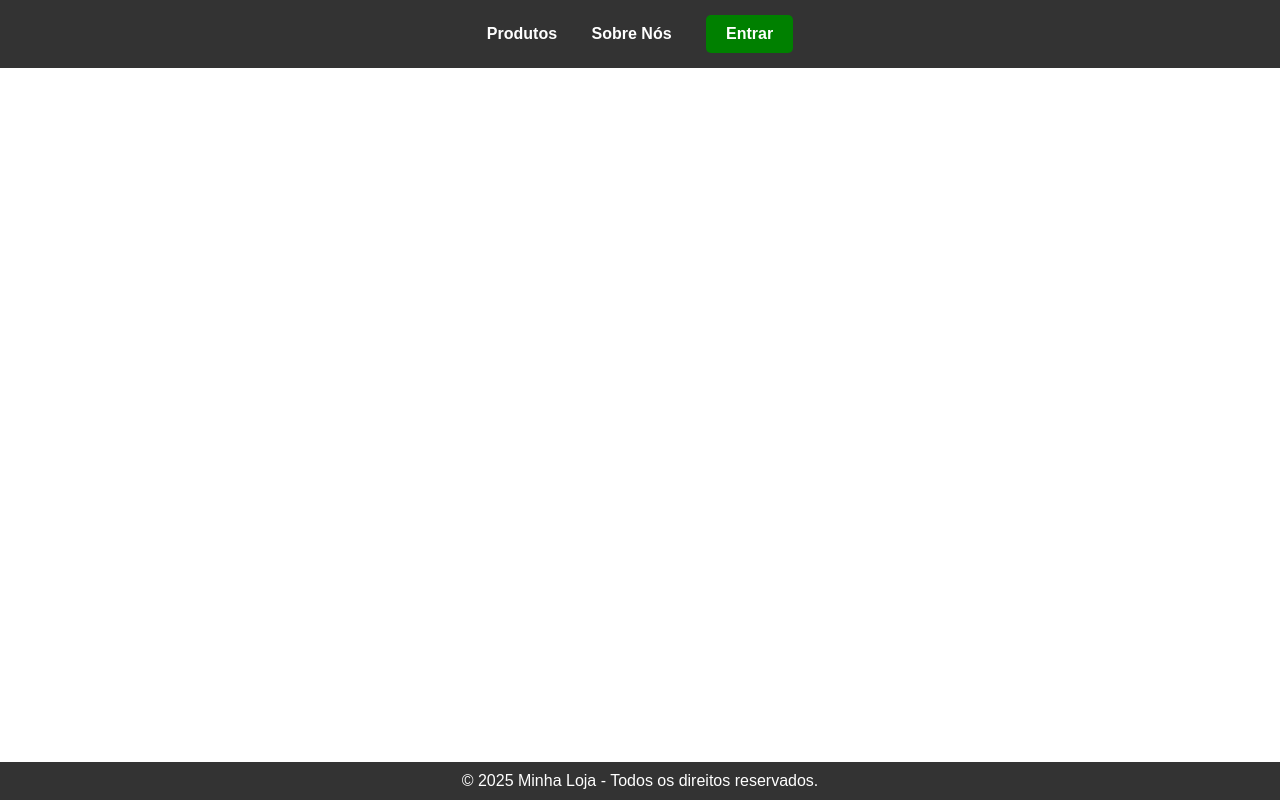
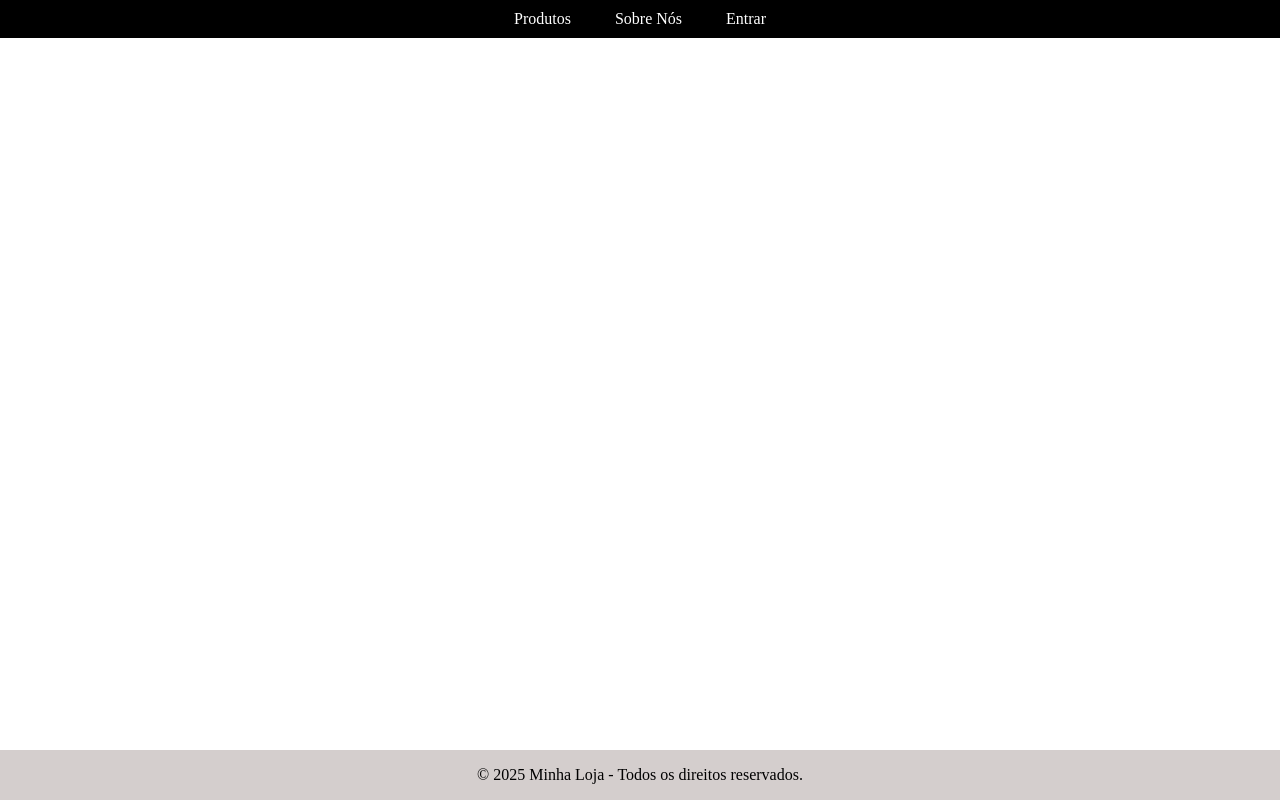
Before and after one commit to marcosharada24/django, a Django app: template app/templates/template.html in a window 1280 px wide. Run offline with Django 5.2, Linux system fonts and the light colour scheme; the template is opened without the code that fills it, so the values that code supplies are empty.

Commit message:
Add files via upload

```diff
--- a/app/models.py
+++ b/app/models.py
@@ -1,3 +1,7 @@
 from django.db import models
 
 # Create your models here.
+class Usuario(models.Model):
+    nome = models.CharField(max_lenght=100)
+    email = models.EmailField()
+    senha = models.CharField(max_length=16)
--- a/app/templates/index.html
+++ b/app/templates/index.html
@@ -6,6 +6,6 @@
         <p>Encontre produtos exclusivos e de alta qualidade aqui!</p>
         <img src="https://via.placeholder.com/600x300" alt="Imagem da loja" style="max-width: 100%; height: auto; margin-top: 10px;">
         <br>
-        <a href="#" class="btn">Cadastre-se</a>
+        <a href="{% url 'addUsuario' %}" class="btn">Cadastre-se</a>
     </div>
 {% endblock %}
--- a/app/templates/template.html
+++ b/app/templates/template.html
@@ -5,60 +5,39 @@
     <meta name="viewport" content="width=device-width, initial-scale=1.0">
     <title>Django</title>
     <style>
-        * {
-            margin: 0;
-            padding: 0;
-            box-sizing: border-box;
-            font-family: Arial, sans-serif;
+        header{
+            text-align: center;
+            padding: 20px;
+            font-weight: bold;
+            font-size: 36px;
         }
-        body {
-            display: flex;
-            flex-direction: column;
-            min-height: 100vh;
+        h1{
+            color: blue;
         }
-        .navbar {
-            position: fixed;
-            top: 0;
-            width: 100%;
-            background-color: #333;
-            color: white;
-            padding: 15px;
-            text-align: center;
-        }
-        .navbar a {
-            color: white;
-            text-decoration: none;
-            margin: 0 15px;
-            font-weight: bold;
-        }
-        .navbar a:hover {
-            text-decoration: underline;
-        }
-        .main-content {
-            margin-top: 60px;
-            padding: 20px;
-            flex: 1;
-        }
-        .footer {
-            background-color: #333;
-            color: white;
+        nav{
+            background-color: black;
             text-align: center;
             padding: 10px;
+        }
+        a{
+            text-decoration: none;
+            color: white;
+            padding: 20px;
+        }
+        footer{
+            width: 100%;
             position: fixed;
             bottom: 0;
-            width: 100%;
+            text-align: center;
+            background-color: rgb(212, 206, 205);
         }
-        .btn {
-            display: inline-block;
-            padding: 10px 20px;
-            background-color: green;
-            color: white;
-            text-decoration: none;
-            border-radius: 5px;
-            margin-top: 10px;
+        body{
+            box-sizing: border-box;
+            margin: 0 auto;
         }
-        .btn:hover {
-            background-color: darkgreen;
+        main{
+            width: 90%;
+            margin: auto;
         }
     </style>
 </head>
--- a/app/urls.py
+++ b/app/urls.py
@@ -3,5 +3,9 @@ from django.urls import path
 from . import views
 
 urlpatterns = [
-  path('', views.app, name="app"),
+  path('', views.app, name="index"),
+  path('usuarios', views.exibirUsuarios, name="exibirUsuarios"),
+
+  path('add-usuario', views.
+       addUsuario, name="addUsuario")
 ]
```
Also changed, not shown: app/forms.py (added, +13 -0 lines), app/templates/add-usuario.html (added, +15 -0 lines), app/templates/usuarios.html (added, +22 -0 lines), app/views.py (+21 -6 lines).
